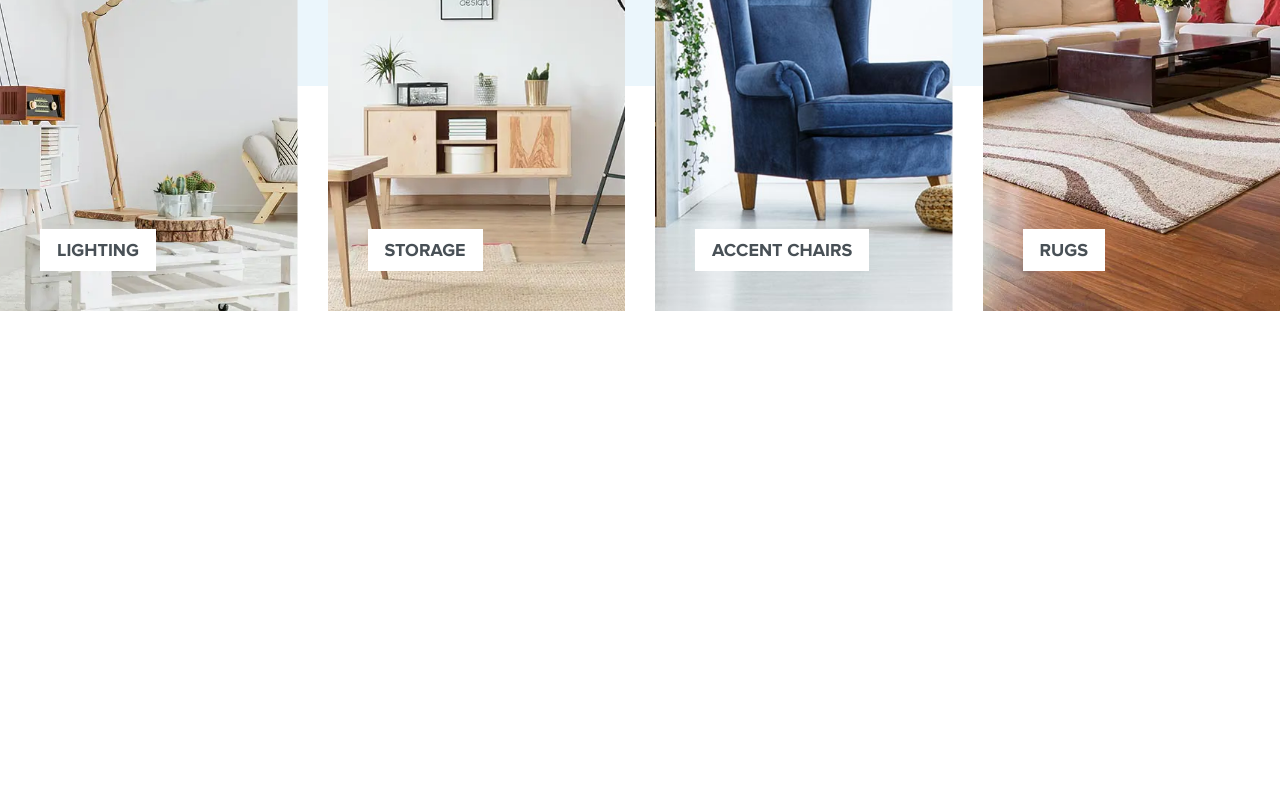
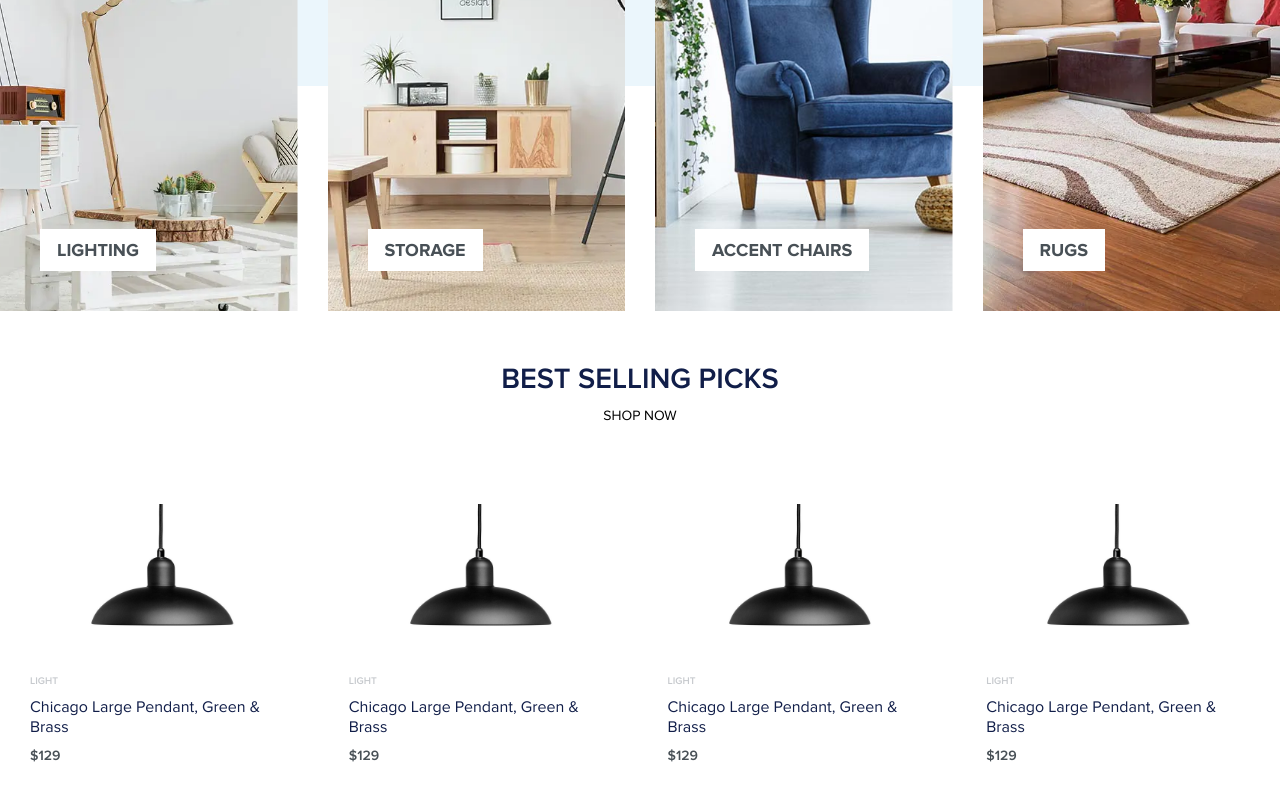
Before and after one commit to mohaymenrafi/rey-furnisher, a React (Create React App) app in the folder client/: page / in a window 1280 px wide. Shown: the part 1511-2311 px from the top of the page. Before the commit the page ends 1822 px from the top, so only its background shows below. Built offline with nearby package versions, Linux system fonts and the light colour scheme.

Commit message:
best selling picks section added

```diff
--- a/client/src/components/DisplayCategory/DisplayCatTwo/index.tsx
+++ b/client/src/components/DisplayCategory/DisplayCatTwo/index.tsx
@@ -23,7 +23,7 @@ const ExtendedContainer = styled(Container)`
   display: grid;
   grid-template-columns: repeat(1, 1fr);
   grid-row-gap: 25px;
-  padding: 0 20px;
+  padding: 0 20px 50px;
   @media (min-width: ${theme.sc.md}) {
     grid-template-columns: repeat(2, 1fr);
     grid-gap: 30px;
--- /dev/null
+++ b/client/src/components/TopPicks/TopPicksCard/index.tsx
@@ -0,0 +1,67 @@
+import React from "react";
+import styled from "styled-components";
+import ProductImg from "../../../assets/30.jpeg";
+import { theme } from "../../../styles/theme";
+
+const CardContainer = styled.div`
+  position: relative;
+  border-radius: 25px;
+  padding: 30px 15px;
+  display: flex;
+  flex-direction: column;
+  align-items: flex-start;
+  &::before {
+    position: absolute;
+    content: "";
+    top: 0;
+    left: 0;
+    width: 100%;
+    height: 100%;
+    box-shadow: 0px 0px 0px 0px ${theme.col.lightGray};
+    border-radius: 25px;
+    z-index: 9;
+    transform-origin: center center;
+    transition: box-shadow 0.2s ease-out;
+  }
+
+  &:hover {
+    cursor: pointer;
+    &::before {
+      box-shadow: 0px 0px 0px 15px ${theme.col.lightGray};
+    }
+  }
+
+  img {
+    width: 65%;
+    align-self: center;
+  }
+
+  h2 {
+    color: ${theme.col["black-2"]};
+    font-size: ${theme.fs.base};
+    font-weight: 500;
+    margin: 10px 0;
+  }
+`;
+const Category = styled.p`
+  color: #c7cace;
+  font-size: ${theme.fs.xxs};
+  font-weight: 600;
+`;
+const Price = styled.p`
+  color: ${theme.col.gray};
+  font-size: ${theme.fs.sm};
+  font-weight: 600;
+`;
+const index = () => {
+  return (
+    <CardContainer>
+      <img src={ProductImg} alt="" />
+      <Category>LIGHT</Category>
+      <h2>Chicago Large Pendant, Green & Brass</h2>
+      <Price>$129</Price>
+    </CardContainer>
+  );
+};
+
+export default index;
--- /dev/null
+++ b/client/src/components/TopPicks/index.tsx
@@ -0,0 +1,53 @@
+import React from "react";
+import styled from "styled-components";
+import Container from "../../styles/Container";
+import { SmallText } from "../../styles/SmallText";
+import { theme } from "../../styles/theme";
+import TopPicksCard from "./TopPicksCard/index";
+
+const ContainerExtended = styled(Container)`
+  padding: 50px 15px;
+`;
+
+const SectionTitle = styled.h2`
+  font-size: ${theme.fs["lg-2"]};
+  text-align: center;
+  color: ${theme.col["black-2"]};
+  font-weight: 600;
+`;
+
+const ShopNow = styled(SmallText)`
+  text-align: center;
+  margin-top: 10px;
+`;
+
+const CardContainer = styled.div`
+  padding: 30px 0;
+  display: grid;
+  grid-template-columns: repeat(1, 1fr);
+  @media (min-width: ${theme.sc.sm}) {
+    grid-template-columns: repeat(2, 1fr);
+    grid-column-gap: 25px;
+  }
+  @media (min-width: ${theme.sc.lg}) {
+    padding-top: 50px;
+    grid-template-columns: repeat(4, 1fr);
+  }
+`;
+
+const TopPicks = () => {
+  return (
+    <ContainerExtended>
+      <SectionTitle>BEST SELLING PICKS</SectionTitle>
+      <ShopNow>SHOP NOW</ShopNow>
+      <CardContainer>
+        <TopPicksCard />
+        <TopPicksCard />
+        <TopPicksCard />
+        <TopPicksCard />
+      </CardContainer>
+    </ContainerExtended>
+  );
+};
+
+export default TopPicks;
--- a/client/src/components/index.ts
+++ b/client/src/components/index.ts
@@ -3,3 +3,4 @@ export { default as Theme } from "./Theme/index";
 export { default as Banner } from "./Banner/index";
 export { default as DisplayCatOne } from "./DisplayCategory/DisplayCatOne";
 export { default as DisplayCatTwo } from "./DisplayCategory/DisplayCatTwo";
+export { default as TopPicks } from "./TopPicks/index";
--- a/client/src/pages/Home/index.tsx
+++ b/client/src/pages/Home/index.tsx
@@ -1,5 +1,10 @@
 import React from "react";
-import { Banner, DisplayCatOne, DisplayCatTwo } from "../../components";
+import {
+  Banner,
+  DisplayCatOne,
+  DisplayCatTwo,
+  TopPicks,
+} from "../../components";
 
 export default function Home() {
   return (
@@ -7,6 +12,7 @@ export default function Home() {
       <Banner />
       <DisplayCatOne />
       <DisplayCatTwo />
+      <TopPicks />
     </>
   );
 }
--- a/client/src/styles/theme.ts
+++ b/client/src/styles/theme.ts
@@ -7,6 +7,7 @@ const theme = {
     gray: "#485056",
     white: "#ffffff",
     black: "#000000",
+    lightGray: "#EEEEEE",
   },
   fs: {
     xxs: "10px",
```
Also changed, not shown: client/src/assets/30.jpeg (added), 1 other file (tests, documents, lock files or other folders).
